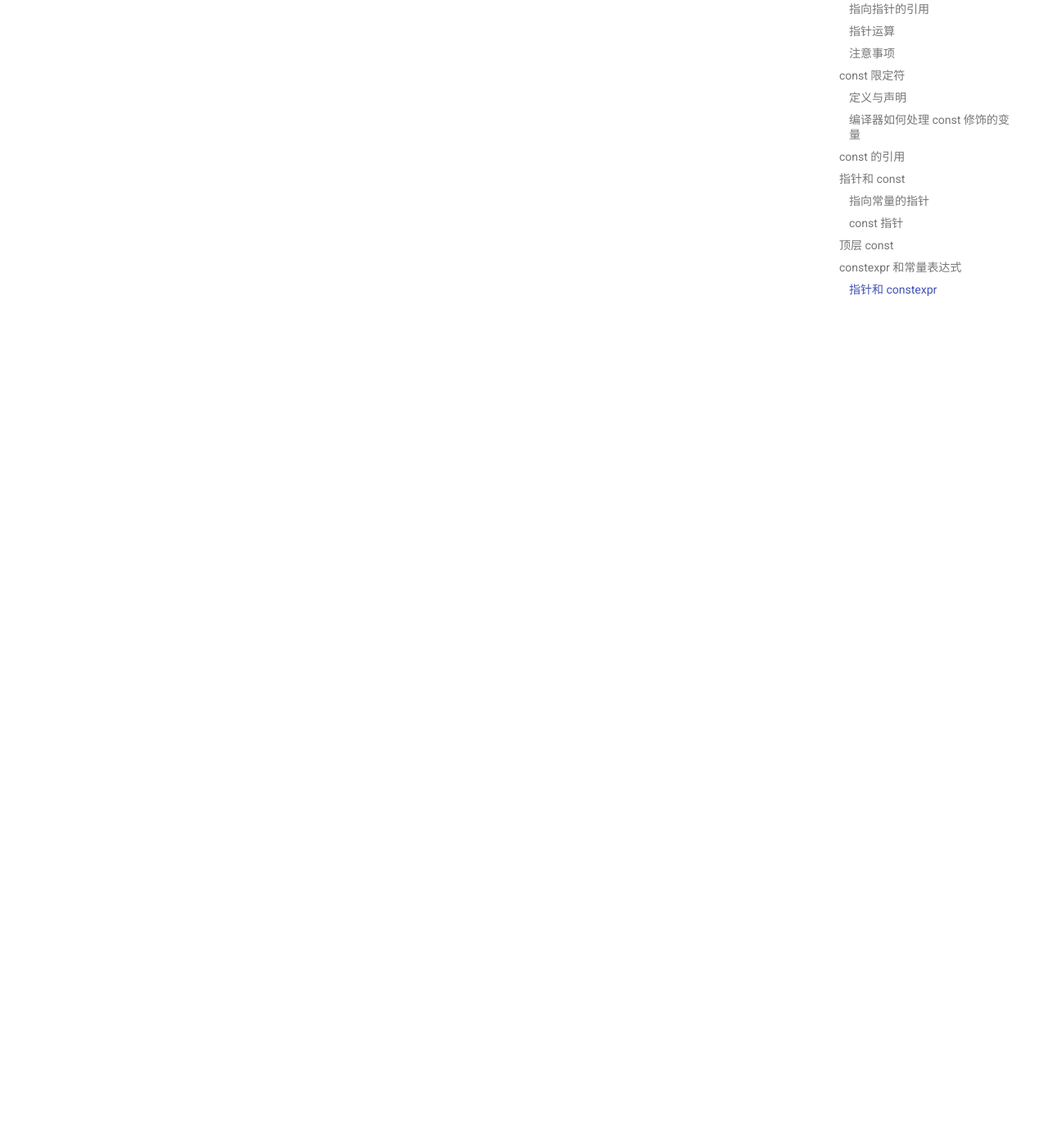
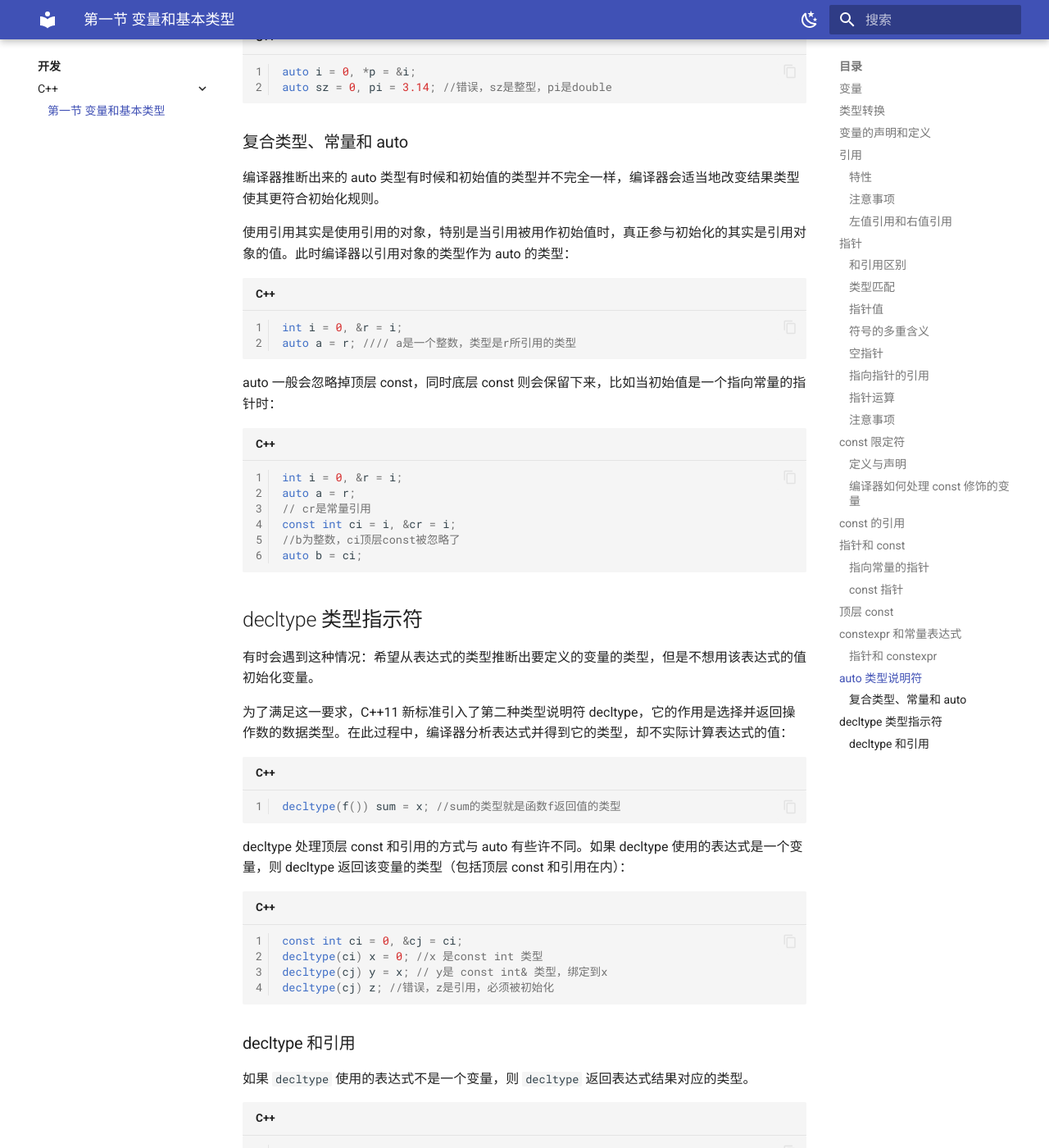
Before and after one commit to yyyac/yyyac.github.io, an MkDocs documentation site: the page built from docs/DEV/Cpp/1.md, in a window 1280 px wide and 1400 px high, scrolled down 10566 px. Shown: the whole window at 82% size. Built offline with MkDocs 1.6.1 and Material for MkDocs 9.7.7, drawn with Linux system fonts in a browser that asks for light colours; some of the changed text lies outside the part shown.

Commit message:
decltype

````diff
--- a/docs/DEV/Cpp/1.md
+++ b/docs/DEV/Cpp/1.md
@@ -396,3 +396,87 @@ constexpr int *q = nullptr;
 ```
 
 constexpr 指针的初始值必须为 nullptr 或 0，或存储于某个固定地址中的对象。故 constexpr 指针不能指向函数体内部定义的变量；但可以指向全局变量。
+
+## auto 类型说明符
+
+C++11 新标准引入了 auto 类型说明符，用它就能让编译器替我们去分析表达式所属的类型。
+
+和原来那些只对应一种特定类型的说明符（比如 double）不同，auto 让编译器通过初始值来推算变量的类型。显然，auto 定义的变量必须有初始值：
+
+```c++
+int age1 = 20;
+int age2 = 10;
+auto age3 = age1+age2;
+```
+
+使用 auto 也能在一条语句中声明多个变量。因为一条声明语句只能有一个基本数据类型，所以该语句中所有变量的初始基本数据类型都必须一样：
+
+```c++
+auto i = 0, *p = &i;
+auto sz = 0, pi = 3.14; //错误，sz是整型，pi是double
+```
+
+### 复合类型、常量和 auto
+
+编译器推断出来的 auto 类型有时候和初始值的类型并不完全一样，编译器会适当地改变结果类型使其更符合初始化规则。
+
+使用引用其实是使用引用的对象，特别是当引用被用作初始值时，真正参与初始化的其实是引用对象的值。此时编译器以引用对象的类型作为 auto 的类型：
+
+```c++
+int i = 0, &r = i;
+auto a = r; //// a是一个整数，类型是r所引用的类型
+```
+
+auto 一般会忽略掉顶层 const，同时底层 const 则会保留下来，比如当初始值是一个指向常量的指针时：
+
+```c++
+int i = 0, &r = i;
+auto a = r;
+// cr是常量引用
+const int ci = i, &cr = i;
+//b为整数，ci顶层const被忽略了
+auto b = ci;
+```
+
+## decltype 类型指示符
+
+有时会遇到这种情况：希望从表达式的类型推断出要定义的变量的类型，但是不想用该表达式的值初始化变量。
+
+为了满足这一要求，C++11 新标准引入了第二种类型说明符 decltype，它的作用是选择并返回操作数的数据类型。在此过程中，编译器分析表达式并得到它的类型，却不实际计算表达式的值：
+
+```c++
+decltype(f()) sum = x; //sum的类型就是函数f返回值的类型
+```
+
+decltype 处理顶层 const 和引用的方式与 auto 有些许不同。如果 decltype 使用的表达式是一个变量，则 decltype 返回该变量的类型（包括顶层 const 和引用在内）：
+
+```c++
+const int ci = 0, &cj = ci;
+decltype(ci) x = 0; //x 是const int 类型
+decltype(cj) y = x; // y是 const int& 类型，绑定到x
+decltype(cj) z; //错误，z是引用，必须被初始化
+```
+
+### decltype 和引用
+
+如果 `decltype` 使用的表达式不是一个变量，则 `decltype` 返回表达式结果对应的类型。
+
+```c++
+int i = 42, *p = &i, &r = i;
+decltype(r + 0) b; //正确，表达式的结果为int，故b是一个未初始化的int
+decltype(*p) c; //错误，c是int&，必须初始化
+```
+
+因为 r 是一个引用，因此 `decltype(r)` 的结果是引用类型。如果想让结果类型是 r 所指的类型，可以把 r 作为表达式的一部分，如 `r+0`，显然这个表达式的结果将是一个具体值而非一个引用。因此，`decltype(*p)` 的结果类型就是 `int&`，而非 `int`。`decltype` 和 `auto` 的另一处重要区别是，`decltype` 的结果类型与表达式形式密切相关。
+
+有一种情况需要特别注意：对于 `decltype` 所用的表达式来说，如果变量名加上了一对括号，则得到的类型与不加括号时会有不同。如果 `decltype` 使用的是一个不加括号的变量，则得到的结果就是该变量的类型，如果给变量加上了一层或多层括号，编译器就会把它当成是一个表达式。变量是一种可以作为赋值语句左值的特殊表达式，所以这样的 `decltype` 就会得到引用类型。
+
+```c++
+//decltype的表达式如果加上了括号的变量，结果就是引用
+//错误，d是int&，必须初始化
+//decltype((i)) d;
+//正确,e是一个未被初始化的int类型值
+decltype(r) e = i;
+```
+
+`decltype((variable))`（注意是双层括号）的结果永远是引用，而 `decltype(variable)` 结果只有当 variable 本身就是一个引用时才是引用。
````
